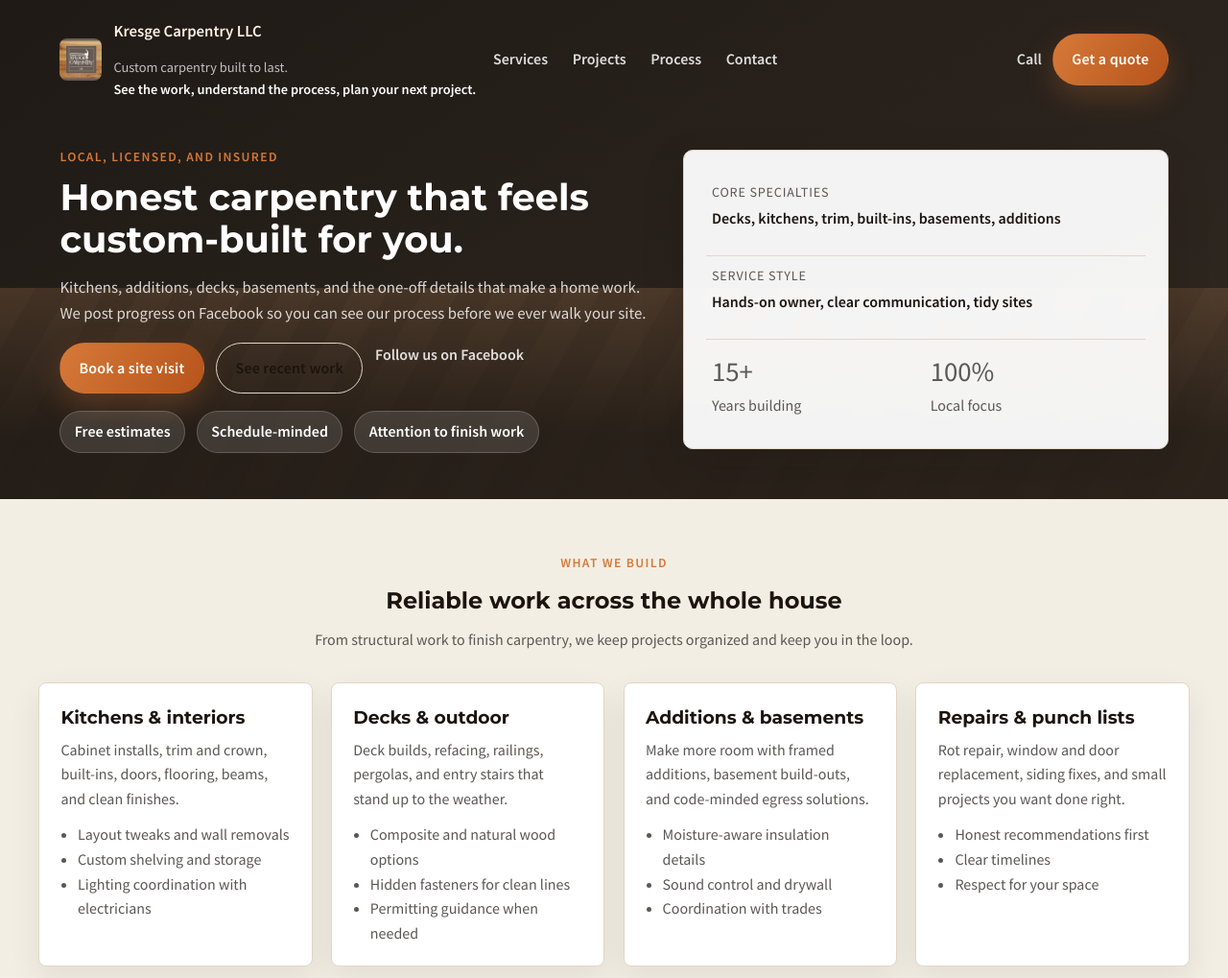
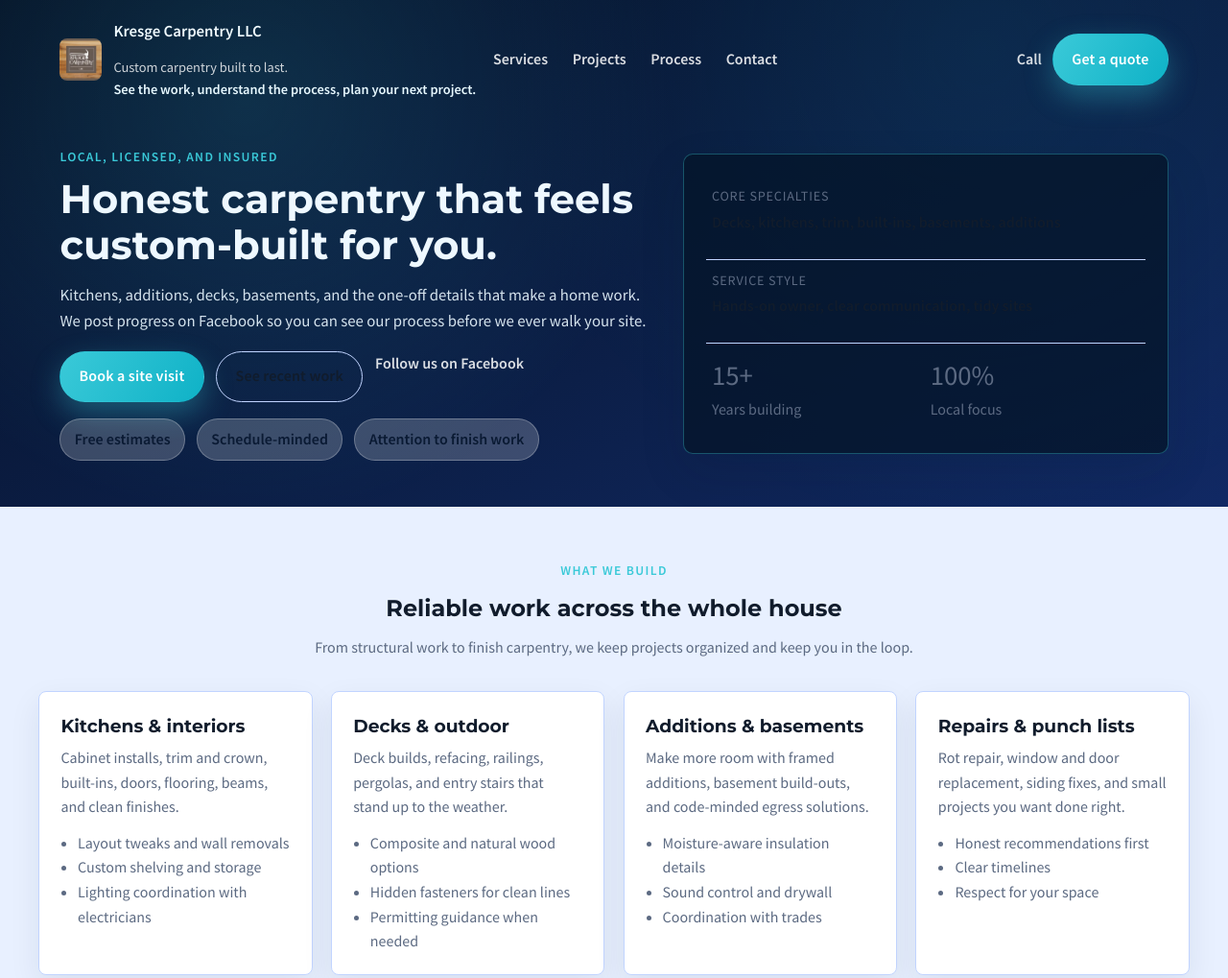
Before and after one commit to mattwren88/kresge-carpentry, a plain HTML site: page index.html in a window 1280 px wide. Shown: the top 1019 px of the page at 96% size. Drawn offline with Linux system fonts and the light colour scheme.

Commit message:
refactor styles for improved color scheme and hover effects

```diff
--- a/assets/css/styles.css
+++ b/assets/css/styles.css
@@ -1,14 +1,14 @@
 :root {
-  --bg: #f3eee4;
+  --bg: #e8f0ff;
   --panel: #ffffff;
-  --ink: #1c140e;
-  --muted: #5b5854;
-  --accent: #d57938;
-  --accent-dark: #b7541c;
-  --line: #e0d6c6;
-  --warm-alt: #f8f2e9;
-  --charcoal: #1f1a16;
-  --shadow: 0 18px 48px rgba(20, 16, 13, 0.12);
+  --ink: #111c2c;
+  --muted: #5c6a82;
+  --accent: #3ac9d8;
+  --accent-dark: #0fb2c7;
+  --line: #c1d4ff;
+  --warm-alt: #f6f9ff;
+  --charcoal: #081225;
+  --shadow: 0 18px 48px rgba(9, 22, 43, 0.12);
   --motion-duration: 0.85s;
   --motion-ease: cubic-bezier(0.16, 1, 0.3, 1);
 }
@@ -27,8 +27,8 @@ body {
   margin: 0;
   font-family: "Source Sans Pro", "Segoe UI", sans-serif;
   color: var(--ink);
-  background: radial-gradient(circle at 12% 15%, rgba(213, 121, 56, 0.12), transparent 32%),
-    radial-gradient(circle at 85% 8%, rgba(47, 133, 90, 0.12), transparent 35%), var(--bg);
+  background: radial-gradient(circle at 12% 15%, rgba(58, 201, 216, 0.21), transparent 32%),
+    radial-gradient(circle at 85% 8%, rgba(15, 178, 199, 0.18), transparent 40%), var(--bg);
   line-height: 1.6;
   min-height: 100vh;
 }
@@ -84,12 +84,12 @@ ul {
 .btn.primary {
   background: linear-gradient(120deg, var(--accent), var(--accent-dark));
   color: #fff;
-  box-shadow: 0 12px 30px rgba(213, 121, 56, 0.25);
+  box-shadow: 0 12px 30px rgba(58, 201, 216, 0.35);
 }
 
 .btn.primary:hover {
   transform: translateY(-2px);
-  box-shadow: 0 14px 36px rgba(213, 121, 56, 0.3);
+  box-shadow: 0 14px 36px rgba(58, 201, 216, 0.45);
 }
 
 .btn.ghost {
@@ -122,8 +122,8 @@ ul {
 
 .hero {
   padding: 0 0 3rem;
-  background: linear-gradient(145deg, rgba(31, 26, 22, 0.94), rgba(51, 42, 34, 0.85)), var(--charcoal);
-  color: #fefcfa;
+  background: linear-gradient(155deg, #051025, #0c1f48 60%, #112964);
+  color: #f0fbff;
   position: relative;
   overflow: hidden;
 }
@@ -131,11 +131,10 @@ ul {
 .hero::before {
   content: "";
   position: absolute;
-  inset: auto 0 0;
-  height: 220px;
-  background: linear-gradient(180deg, rgba(255, 255, 255, 0) 0%, rgba(20, 16, 13, 0.82) 70%),
-    repeating-linear-gradient(120deg, rgba(196, 138, 90, 0.55) 0, rgba(196, 138, 90, 0.55) 32px, rgba(173, 120, 76, 0.55) 32px, rgba(173, 120, 76, 0.55) 64px);
-  opacity: 0.42;
+  inset: 0;
+  background: radial-gradient(circle at 20% 20%, rgba(58, 201, 216, 0.3), transparent 40%),
+    radial-gradient(circle at 80% 10%, rgba(22, 143, 167, 0.25), transparent 45%);
+  opacity: 0.5;
   pointer-events: none;
 }
 
@@ -165,17 +164,17 @@ ul {
 .brand-name {
   font-weight: 700;
   font-size: 1.05rem;
-  color: #fef2e6;
+  color: #f0fbff;
 }
 
 .brand-sub {
   margin: 0;
-  color: rgba(255, 255, 255, 0.72);
+  color: rgba(255, 255, 255, 0.8);
   font-size: 0.9rem;
 }
 
 .brand-sub strong {
-  color: #fff;
+  color: #e7f8ff;
 }
 
 .logo-mark {
@@ -239,7 +238,7 @@ ul {
 .nav-toggle span {
   width: 22px;
   height: 2px;
-  background: var(--ink);
+  background: #fff;
   border-radius: 4px;
 }
 
@@ -255,14 +254,14 @@ ul {
 }
 
 .hero-copy h1 {
-  font-size: 2.4rem;
+  font-size: 2.6rem;
   line-height: 1.15;
-  color: #fff;
+  color: #eef8ff;
 }
 
 .hero-copy .lede {
   font-size: 1.05rem;
-  color: rgba(255, 255, 255, 0.82);
+  color: rgba(234, 247, 255, 0.9);
 }
 
 .hero-actions {
@@ -282,24 +281,32 @@ ul {
 }
 
 .hero-badges li {
-  background: rgba(255, 255, 255, 0.12);
-  border: 1px solid rgba(255, 255, 255, 0.18);
+  background: rgba(255, 255, 255, 0.2);
+  border: 1px solid rgba(255, 255, 255, 0.26);
   padding: 0.5rem 0.9rem;
   border-radius: 999px;
   font-weight: 600;
-  color: #fff;
+  color: #0a1a33;
 }
 
 .hero-card {
-  background: rgba(255, 255, 255, 0.95);
+  background: rgba(5, 20, 40, 0.75);
   border-radius: 10px;
   box-shadow: var(--shadow);
   padding: 1.4rem;
   display: grid;
   gap: 1rem;
-  border: 1px solid var(--line);
+  border: 1px solid rgba(58, 201, 216, 0.35);
   animation: fadeUp calc(var(--motion-duration) + 0.1s) var(--motion-ease) both;
   animation-delay: 0.15s;
+}
+
+.hero-card .label {
+  color: rgba(255, 255, 255, 0.65);
+}
+
+.hero-card .value {
+  color: #f7fdff;
 }
 
 .card-item {
@@ -385,7 +392,7 @@ ul {
   border-radius: 8px;
   padding: 1.3rem 1.4rem;
   border: 1px solid var(--line);
-  box-shadow: 0 12px 32px rgba(28, 20, 14, 0.08);
+  box-shadow: 0 12px 32px rgba(20, 36, 67, 0.08);
   animation: fadeUp var(--motion-duration) var(--motion-ease) both;
 }
 
@@ -407,7 +414,7 @@ ul {
   border-radius: 8px;
   overflow: hidden;
   border: 1px solid var(--line);
-  box-shadow: 0 16px 34px rgba(28, 20, 14, 0.12);
+  box-shadow: 0 16px 34px rgba(20, 36, 67, 0.12);
   display: grid;
   grid-template-rows: auto 1fr;
   animation: fadeUp calc(var(--motion-duration) + 0.05s) var(--motion-ease) both;
@@ -442,8 +449,8 @@ ul {
   margin-top: 0.6rem;
   padding: 0.35rem 0.7rem;
   border-radius: 999px;
-  background: rgba(213, 121, 56, 0.18);
-  color: var(--accent-dark);
+  background: rgba(58, 201, 216, 0.2);
+  color: #046a7e;
   font-weight: 700;
   font-size: 0.9rem;
 }
@@ -463,7 +470,7 @@ ul {
   background: #fff;
   border-radius: 8px;
   border: 1px solid var(--line);
-  box-shadow: 0 10px 24px rgba(31, 35, 40, 0.04);
+  box-shadow: 0 10px 24px rgba(17, 28, 44, 0.08);
   animation: fadeUp calc(var(--motion-duration) + 0.1s) var(--motion-ease) both;
   transition: transform 0.2s ease, box-shadow 0.2s ease, border-color 0.2s ease;
 }
@@ -482,8 +489,8 @@ ul {
 
 .timeline-step:hover {
   transform: translateY(-3px);
-  box-shadow: 0 14px 30px rgba(20, 16, 13, 0.08);
-  border-color: rgba(213, 121, 56, 0.4);
+  box-shadow: 0 14px 30px rgba(17, 28, 44, 0.15);
+  border-color: rgba(58, 201, 216, 0.4);
 }
 
 .testimonials-grid {
@@ -540,7 +547,7 @@ ul {
 }
 
 .contact {
-  background: #fffaf5;
+  background: #f1f7ff;
 }
 
 .contact-card {
@@ -554,6 +561,7 @@ ul {
   gap: 1.4rem;
   grid-template-columns: 1fr 1fr;
   animation: fadeUp calc(var(--motion-duration) + 0.1s) var(--motion-ease) both;
+  background: radial-gradient(circle at top left, rgba(58, 201, 216, 0.15), transparent 55%), #fff;
 }
 
 .contact-details {
@@ -608,8 +616,8 @@ ul {
 }
 
 .footer {
-  background: #0f0d0b;
-  color: #f0ede8;
+  background: #050b16;
+  color: #edf6ff;
   padding: 1.6rem 1.4rem 2rem;
 }
 
@@ -624,12 +632,12 @@ ul {
 }
 
 .footer .logo-mark {
-  background: linear-gradient(160deg, #2f855a, #d57938);
+  background: linear-gradient(160deg, #0fb2c7, #3ac9d8);
 }
 
 .footer .brand-name,
 .footer .brand-sub {
-  color: #f0ede8;
+  color: #edf6ff;
 }
 
 .footer-actions {
@@ -640,7 +648,7 @@ ul {
 }
 
 .footer-note {
-  color: #cfc7bd;
+  color: #b8c7de;
   margin: 0;
 }
 
@@ -654,7 +662,7 @@ ul {
 }
 
 .footer .link-quiet {
-  color: #f0ede8;
+  color: #edf6ff;
 }
 
 .project-card:nth-child(2),
@@ -703,10 +711,10 @@ body.nav-open {
     position: sticky;
     top: 0;
     z-index: 1200;
-    background: rgba(10, 9, 8, 0.92);
+    background: rgba(5, 10, 20, 0.92);
     backdrop-filter: blur(8px);
     grid-template-columns: 1fr auto;
-    border-bottom: 1px solid rgba(255, 255, 255, 0.08);
+    border-bottom: 1px solid rgba(58, 201, 216, 0.2);
   }
 
   .brand-sub {
```
